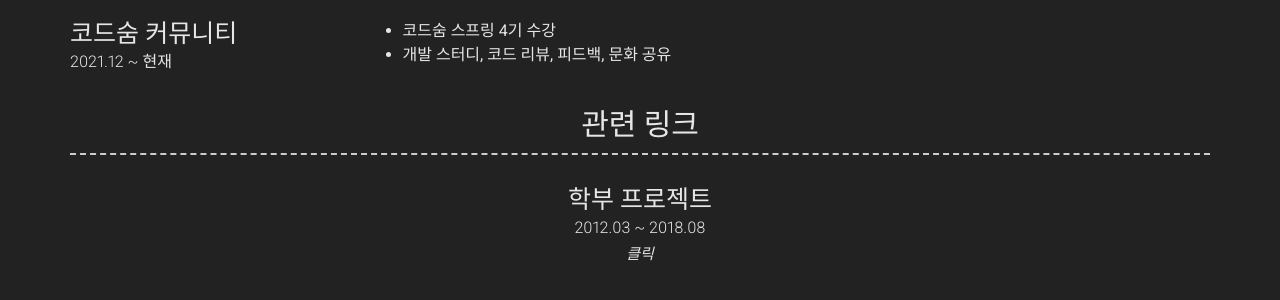
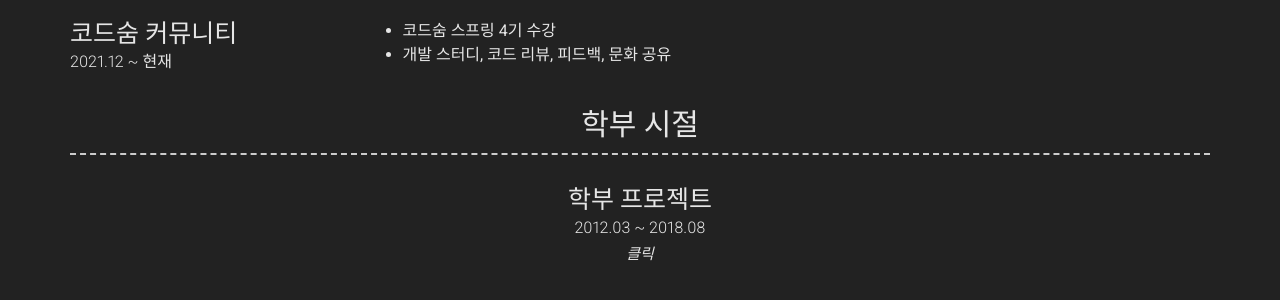
Before and after one commit to JinHyukParkk/JinHyukParkk.github.io, a Jekyll site: the page built from index.md, in a window 1280 px wide and 900 px high, scrolled down 1890 px. Shown: the part 499-799 px from the top of the window. Built offline with Jekyll 4.4.1, drawn with Linux system fonts in a browser that asks for light colours; nearby versions of some CDN libraries.

Commit message:
타이틀 변경

```diff
--- a/_config.yml
+++ b/_config.yml
@@ -184,7 +184,7 @@ content:
           * 코드숨 스프링 4기 수강
           * 개발 스터디, 코드 리뷰, 피드백, 문화 공유
 
-  - title: 관련 링크
+  - title: 학부 시절
     layout: list
     content:
       - layout: top-middle
```
